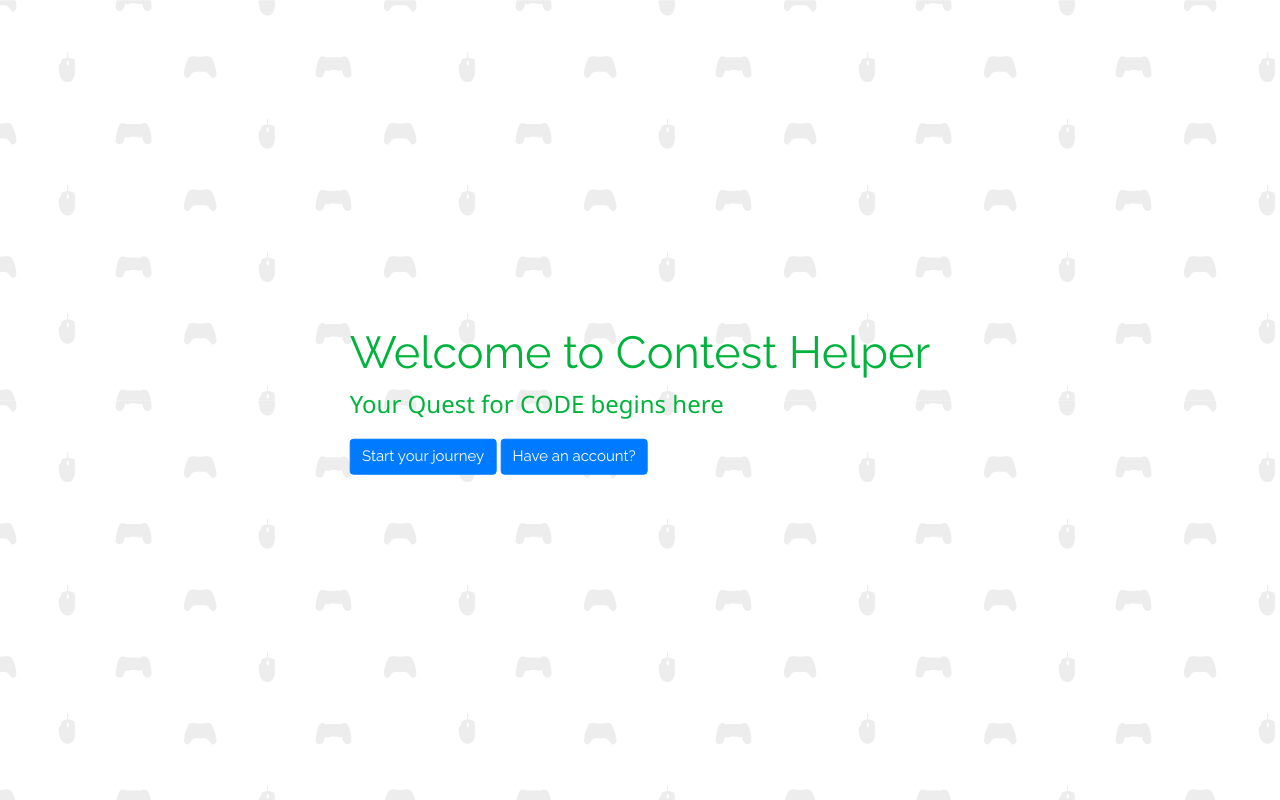
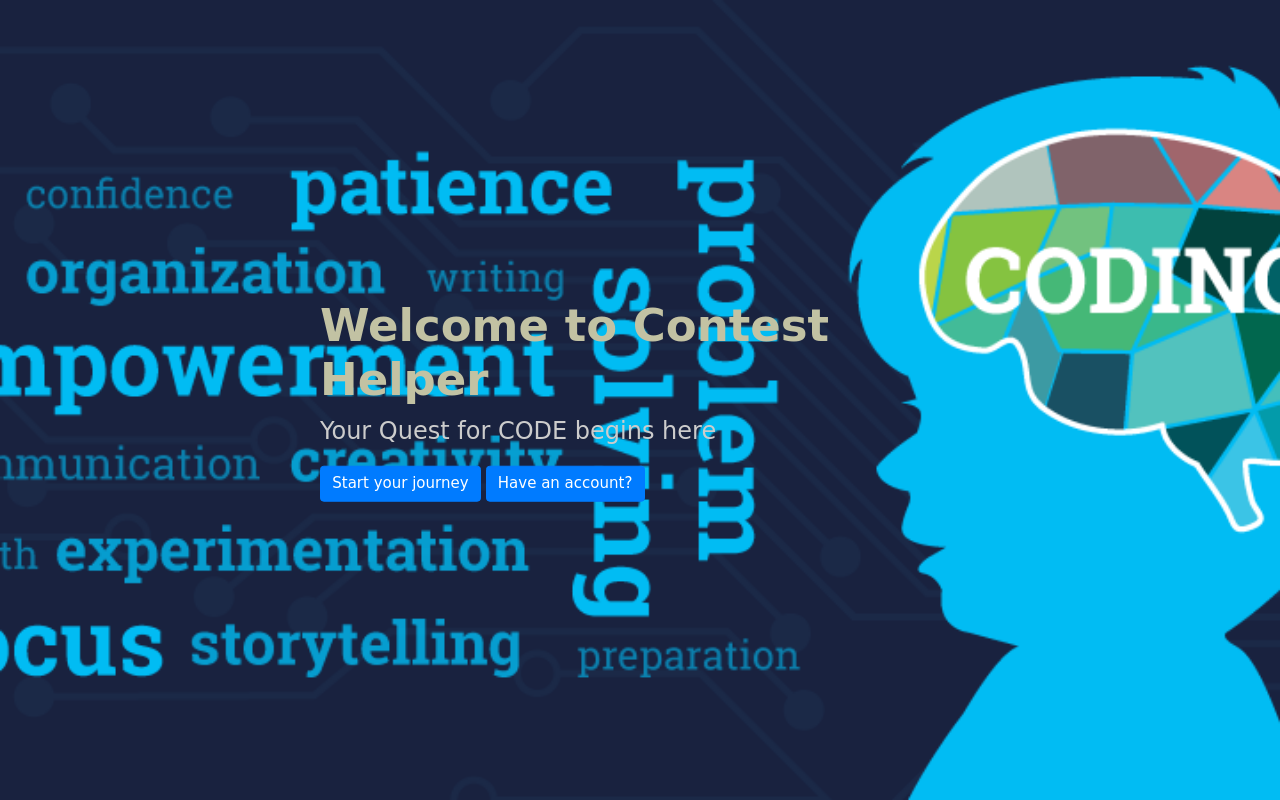
Before and after one commit to Kimbbakar/Contest-Helper, a Django app: page / in a window 1280 px wide. Run offline with Django 3.2, Linux system fonts and the light colour scheme; some libraries are stand-ins or nearby versions.

Commit message:
update the cover page

```diff
--- a/ContestHelper/accounts/views.py
+++ b/ContestHelper/accounts/views.py
@@ -3,6 +3,7 @@ from django.shortcuts import render, redirect
 from .forms import signupform, LogInForm
 from Helper.models import userinfo
 from django.contrib.auth import authenticate
+from django.contrib.auth.decorators import login_required
 
 def signup(request):
     if request.user.is_authenticated:
--- a/ContestHelper/templates/Welcome.html
+++ b/ContestHelper/templates/Welcome.html
@@ -1,19 +1,18 @@
 {% extends 'base.html' %}
-
+{% load static %}
 {% block stylesheet%}
 <meta name="viewport" content="width=device-width, initial-scale=1">
 <link rel="stylesheet" href="https://www.w3schools.com/w3css/4/w3.css">
-<link rel="stylesheet" href="https://fonts.googleapis.com/css?family=Raleway">
+<link rel="stylesheet" href="https://fonts.googleapis.com/css?family=Poiret+One" >
 <style>
-body,h1 {font-family: "Raleway", sans-serif}
+body,h1,h3 {font-family: 'Peralta', cursive;}
 body, html {height: 100%}
 .bgimg {
+    background-image: url("{% static 'img/1.png' %}" );
     min-height: 100%;
     background-position: center;
     background-size: cover;
 }
-    </style>
-    <style>
 input {
     background-color: #007bff;
     border: none;
@@ -34,15 +33,21 @@ input {
 
 <div class="bgimg w3-display-container w3-animate-opacity w3-text-white">
   <div class="w3-display-middle">
-    <h1 id="h" style="font-size:300%; color:#00b33c; "  >Welcome to Contest Helper</h1>
-    <h3 style="color:#00b33c; ">Your Quest for CODE begins here</h3>
-    <a href="/signup">
-        <input type="submit" class="btn btn-primary" value="Start your journey">
-    </a>
-    <a href="/login">
-    <input type="submit" class="btn btn-primary" value="Have an account?">
-    </a>
+    <h1 id="h" style="font-size:300%; color:#c2c2a3; "  ><b>Welcome to Contest Helper</b></h1>
+    <h3 style="color:#cccccc; ">Your Quest for CODE begins here</h3>
+    {%if  request.user.is_authenticated %}
+        <a href={% url "userprofile" request.user.username %} >
+            <input type="submit" class="btn btn-primary" value="Start your journey">
+        </a>
 
+    {% else %}
+        <a href={% url "signup" %}>
+            <input type="submit" class="btn btn-primary" value="Start your journey">
+        </a>
+        <a href={% url "login" %}>
+        <input type="submit" class="btn btn-primary" value="Have an account?">
+        </a>
+    {% endif %}
 
   </div>
 
```
Also changed, not shown: ContestHelper/static/img/1.png (added).
